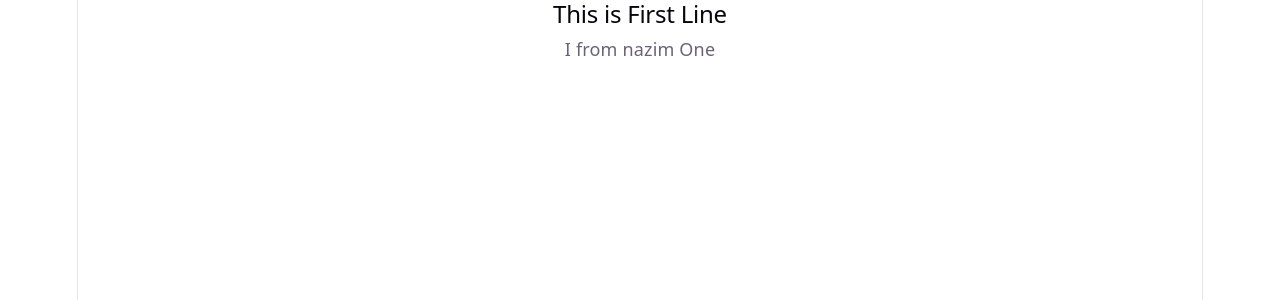
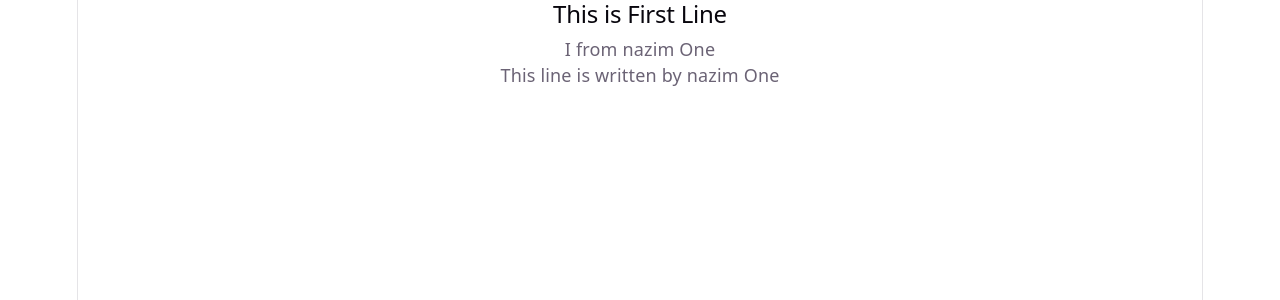
Before and after one commit to Nazim6269/git-test, a React (Vite) app: page / in a window 1280 px wide. Shown: the top 300 px of the page. Built offline with nearby package versions, Linux system fonts and the light colour scheme.

Commit message:
add commit

```diff
--- a/src/App.tsx
+++ b/src/App.tsx
@@ -6,6 +6,7 @@ function App() {
  <div>
    <h2>This is First Line</h2>
    <p>I from nazim One</p>
+    <p>This line is written by nazim One</p>
  </div>
 
   )
```
